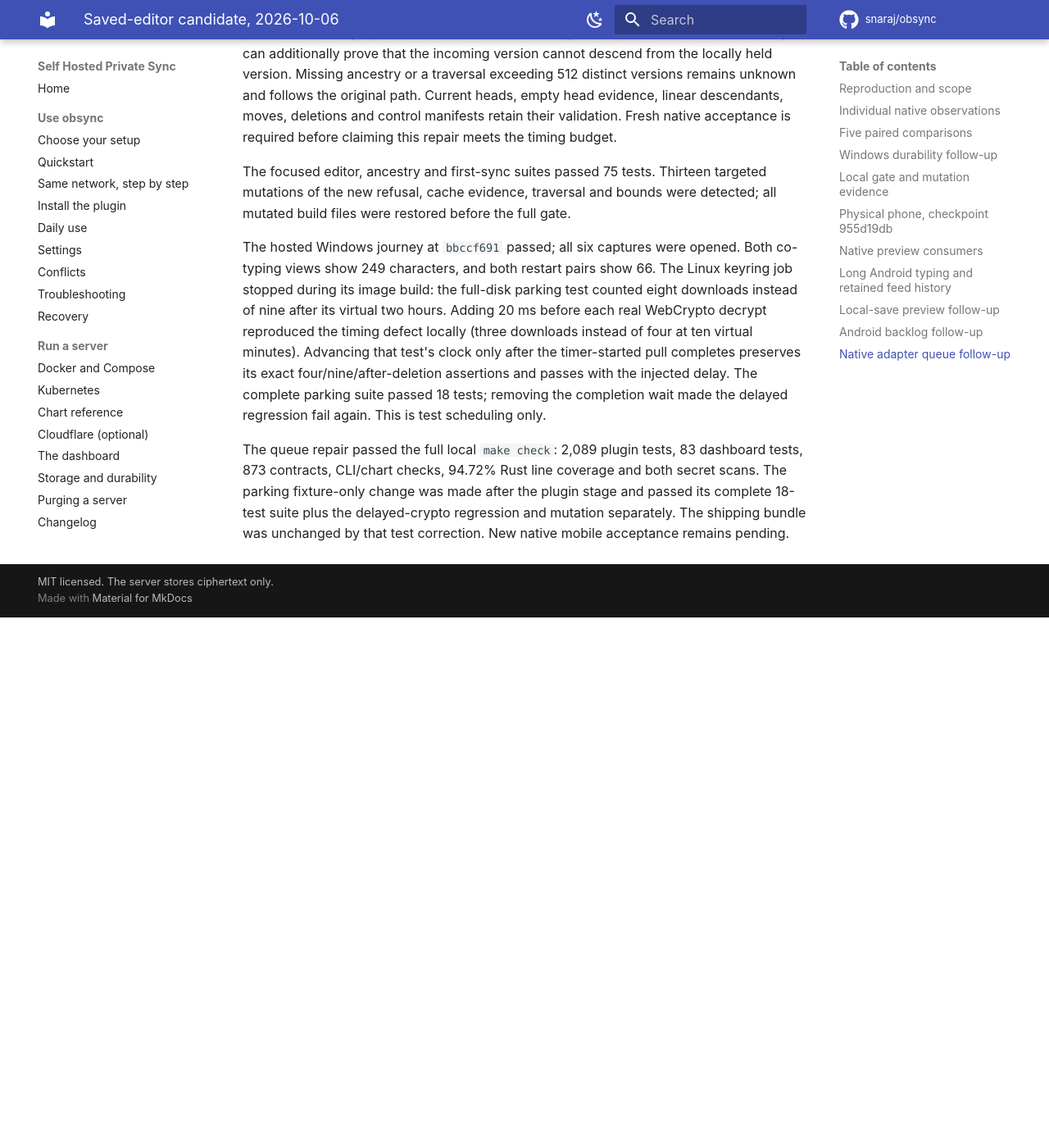
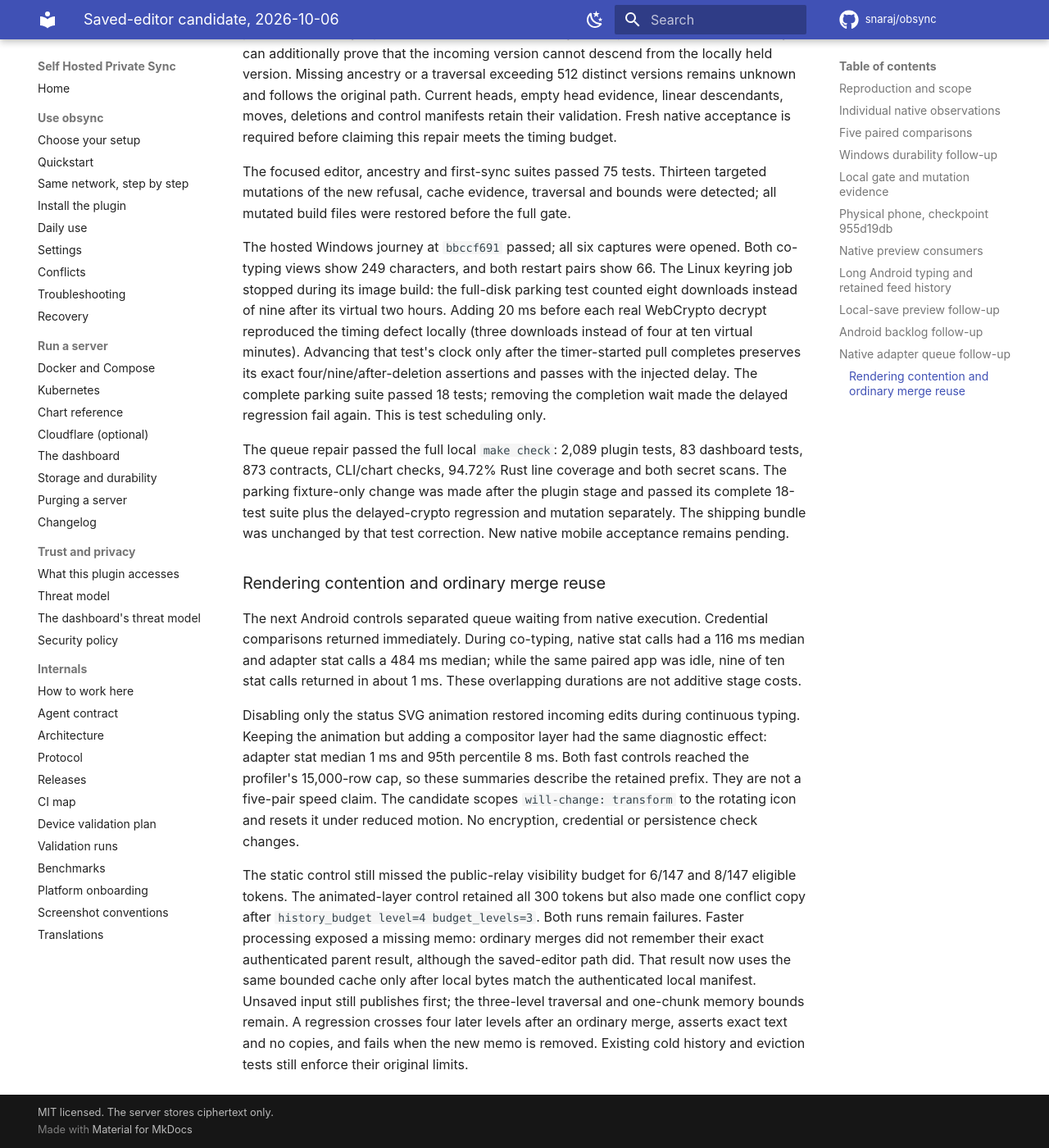
Before and after one commit to snaraj/obsync, an MkDocs documentation site: the page built from docs/validation-runs/2026-10-06-saved-editor-117.md, in a window 1280 px wide and 1400 px high, scrolled down 8943 px. Shown: the whole window at 82% size. Built offline with MkDocs 1.6.1 and Material for MkDocs 9.7.7, drawn with Linux system fonts in a browser that asks for light colours; comment, search, counter and statistics services are not loaded; before the commit the page ends 9696 px from its top, so only the background shows below that.

Commit message:
fix: isolate mobile indicator rendering and reuse verified merges
Android co-typing queued filesystem calls behind native callbacks delayed by the rotating status SVG. A static-icon control and an independently composited animation restored native call latency. Faster co-typing then exposed a missing memo for ordinary authenticated merges and an unnecessary conflict copy at the unchanged history limit.

1. Promote only the rotating indicator to its own compositor layer; release the hint under reduced motion.
2. Cache ordinary merge results only after local bytes match their authenticated parent, using the existing saved-editor cache and unchanged history and memory bounds.
3. Add the skipped-history regression and update existing assertions to require the earlier verified-cache hit while preserving exact text, no-copy, cold-budget and eviction assertions.
4. Record failed native controls and their scope without treating public-relay timings as a paired speed claim.

Validation: full make check passed: 2,090 plugin tests, 83 dashboard tests, 873 contracts, 94.72% Rust line coverage, native CLI/chart and both secret scans. The new merge regression fails with its memo removed, and the original source was restored. The sandbox attempt refused the fixed macOS custody helper; the complete native rerun passed. Final native bundle acceptance remains in progress.

Accounting: +64/-12.

- GPT-6

```diff
--- a/docs/validation-runs/2026-10-06-saved-editor-117.md
+++ b/docs/validation-runs/2026-10-06-saved-editor-117.md
@@ -400,3 +400,32 @@
 plugin stage and passed its complete 18-test suite plus the delayed-crypto
 regression and mutation separately. The shipping bundle was unchanged by
 that test correction. New native mobile acceptance remains pending.
+
+
+### Rendering contention and ordinary merge reuse
+
+The next Android controls separated queue waiting from native execution.
+Credential comparisons returned immediately. During co-typing, native stat
+calls had a 116 ms median and adapter stat calls a 484 ms median; while the
+same paired app was idle, nine of ten stat calls returned in about 1 ms.
+These overlapping durations are not additive stage costs.
+
+Disabling only the status SVG animation restored incoming edits during
+continuous typing. Keeping the animation but adding a compositor layer had
+the same diagnostic effect: adapter stat median 1 ms and 95th percentile
+8 ms. Both fast controls reached the profiler's 15,000-row cap, so these
+summaries describe the retained prefix. They are not a five-pair speed claim.
+The candidate scopes `will-change: transform` to the rotating icon and resets
+it under reduced motion. No encryption, credential or persistence check changes.
+
+The static control still missed the public-relay visibility budget for 6/147
+and 8/147 eligible tokens. The animated-layer control retained all 300 tokens
+but also made one conflict copy after `history_budget level=4 budget_levels=3`.
+Both runs remain failures. Faster processing exposed a missing memo: ordinary
+merges did not remember their exact authenticated parent result, although the
+saved-editor path did. That result now uses the same bounded cache only after
+local bytes match the authenticated local manifest. Unsaved input still
+publishes first; the three-level traversal and one-chunk memory bounds remain.
+A regression crosses four later levels after an ordinary merge, asserts exact
+text and no copies, and fails when the new memo is removed. Existing cold
+history and eviction tests still enforce their original limits.
```
Also changed, not shown: CHANGELOG.md (+4 -0 lines), 3 other files.
